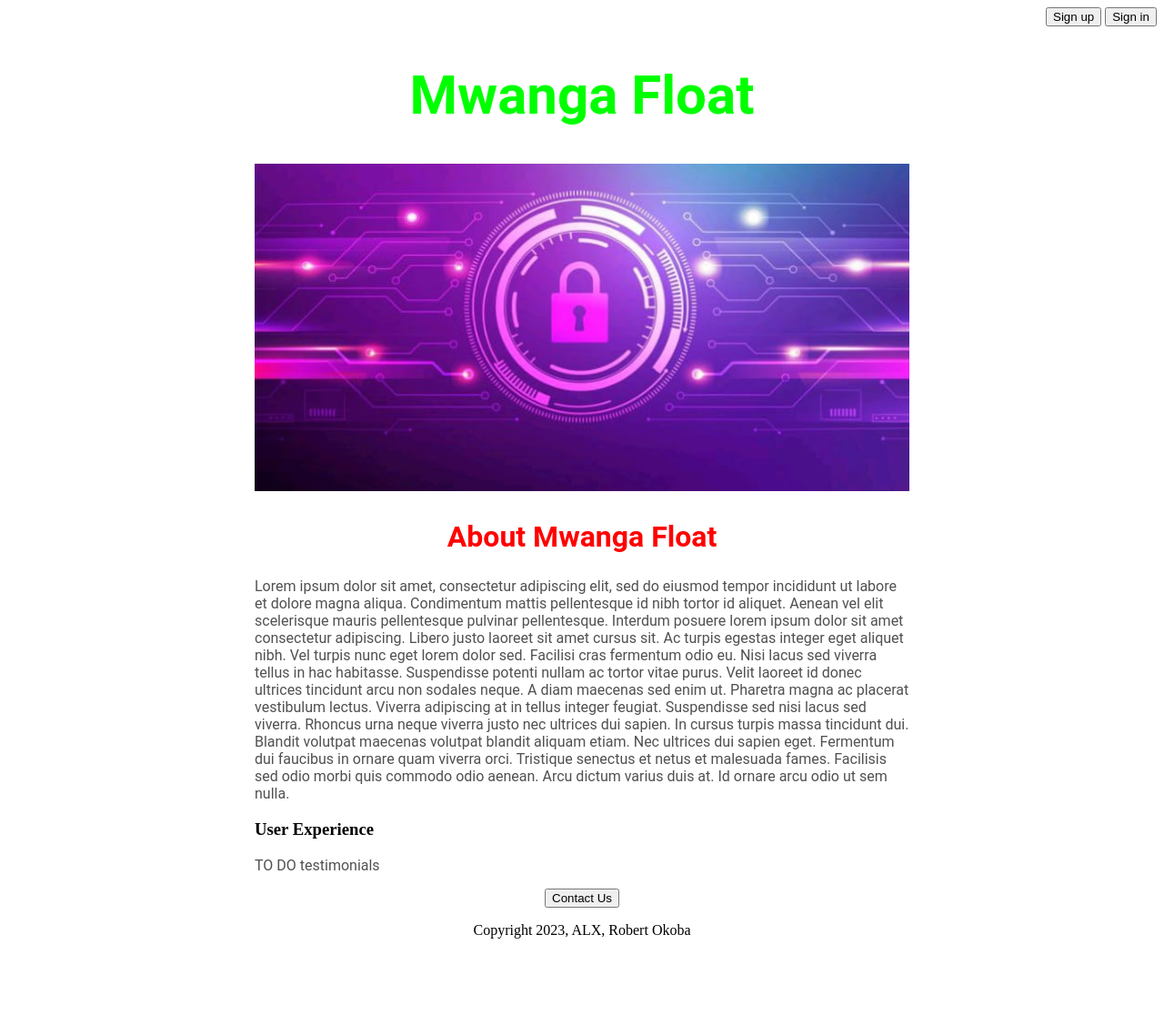
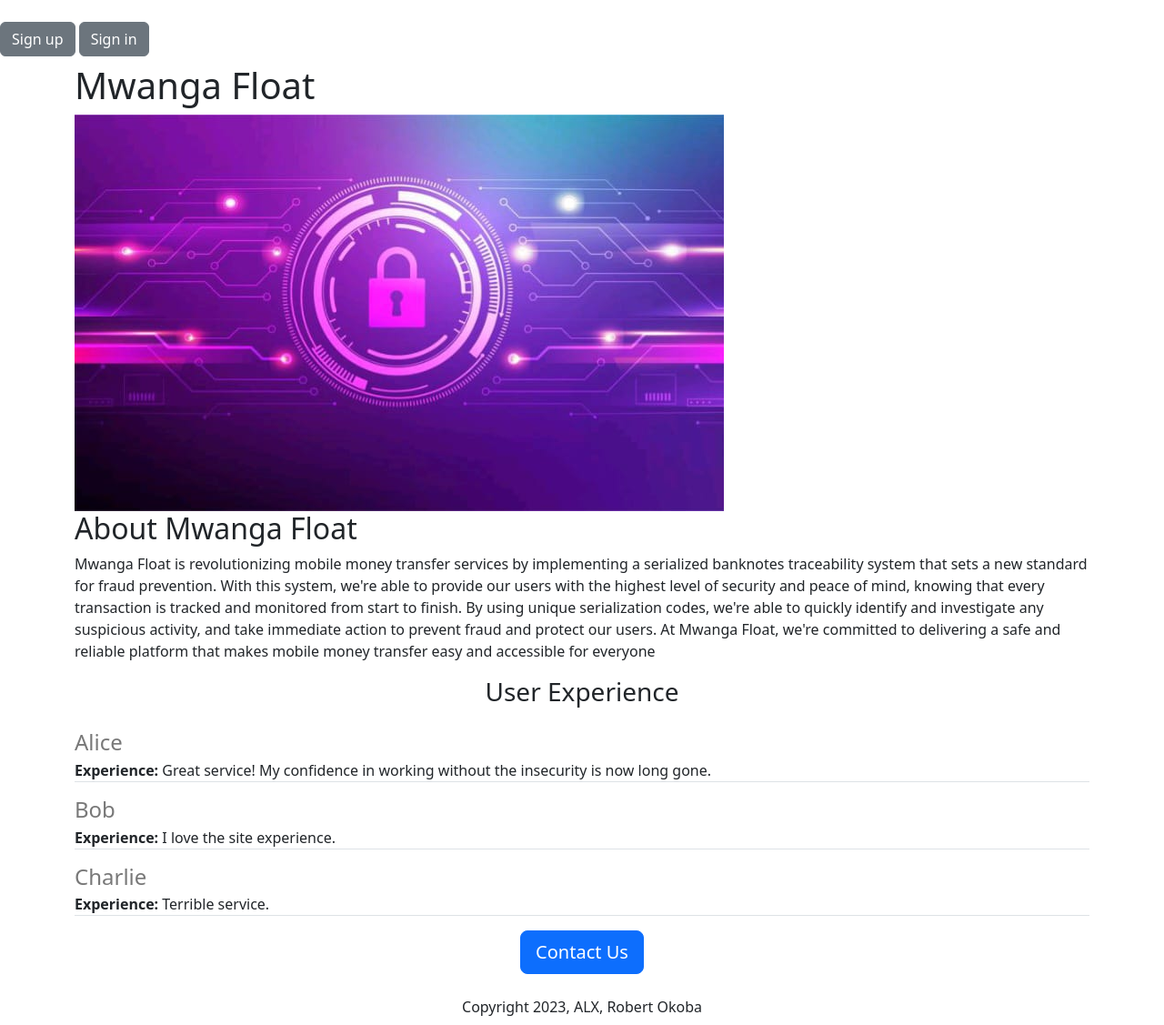
Before and after one commit to robertokoba7/portfolio-project, a Flask app: page / in a window 1280 px wide. Shown: the whole page at 91% size. Before the commit the page ends 1032 px from the top, so only its background shows below. Run offline with Flask 2, Linux system fonts and the light colour scheme.

Commit message:
Added dynamic data and API route

```diff
--- a/app.py
+++ b/app.py
@@ -2,9 +2,29 @@
 
 app = Flask(__name__)
 
+# Define a list of user dictionaries with some initial data
+USERS = [
+    {
+      'name': 'Alice',
+      'experience':'Great service! My confidence in working without the insecurity is now long gone.'
+    },
+    {
+      'name': 'Bob',
+      'experience': 'I love the site experience.',
+    },
+    {
+       'name': 'Charlie', 'experience': 'Terrible service.'
+    }
+]
+
 @app.route("/")
 def MwangaFloat():
-  return render_template('home.html')
+  return render_template('home.html',
+                              user_experience=USERS)
+
+@app.route("/api/user_experience")
+def user_experience():
+  return jsonify(USERS)
 
 if __name__ == "__main__":
   app.run(host='0.0.0.0', debug=True)
--- a/templates/home.html
+++ b/templates/home.html
@@ -2,58 +2,44 @@
 <html>
   <head>
     <title>MwangaFloat</title>
-    <div style="text-align: right;">
-     <button>Sign up</button>  <button>Sign in</button>
-    </div>
+    <meta charset="utf-8">
+    <meta name="viewport" content="width=device-width, initial-scale=1">
+    <link href="https://cdn.jsdelivr.net/npm/bootstrap@5.3.0-alpha1/dist/css/bootstrap.min.css" rel="stylesheet" integrity="sha384-GLhlTQ8iRABdZLl6O3oVMWSktQOp6b7In1Zl3/Jr59b6EGGoI1aFkw7cmDA6j6gD" crossorigin="anonymous">
       <style>
-      h1 {
-        font-size: 60px;
-        font-family: Roboto;
-        font-weight: bold;
-        color: rgb(0, 255, 0);
-        text-align: center;
-      }
-
-      #mwangafloat {
+        #Bg {
+          height: 420px;
           width: 100%;
-        height: 360px;
           object-fit: cover;
-        fond-weight: normal;
-      }
-
-      h2 {
-        font-family: Roboto;
-        font-size: 32px;
-        color: rgb(255, 0, 0);
-        text-align: center;
-      }
-
-      .bodytext {
-        font-family: Roboto;
-        color: rgb(80, 80, 80);
-      }
-
-      #container {
-        max-width: 720px;
-        margin: 0 auto 0 auto;
         }
       </style>
     </head>
+    <button class="btn btn-secondary mt-4 mb-2">Sign up</button>  <button class="btn btn-secondary mt-4 mb-2">Sign in</button>
     <body>
-    <div id="container">
+      <div class="container">
         <h1>Mwanga Float</h1>
-      <img id="mwangafloat" src="https://portfolio-project-1.bobokobase.repl.co/static/Bg.jpg">
+        <img class="img-fluid" id="mwangafloat" src="https://portfolio-project-1.bobokobase.repl.co/static/Bg.jpg">
         <h2>About Mwanga Float</h2>
-      <p class="bodytext">
-        Lorem ipsum dolor sit amet, consectetur adipiscing elit, sed do eiusmod tempor incididunt ut labore et dolore magna aliqua. Condimentum mattis pellentesque id nibh tortor id aliquet. Aenean vel elit scelerisque mauris pellentesque pulvinar pellentesque. Interdum posuere lorem ipsum dolor sit amet consectetur adipiscing. Libero justo laoreet sit amet cursus sit. Ac turpis egestas integer eget aliquet nibh. Vel turpis nunc eget lorem dolor sed. Facilisi cras fermentum odio eu. Nisi lacus sed viverra tellus in hac habitasse. Suspendisse potenti nullam ac tortor vitae purus.
-
-  Velit laoreet id donec ultrices tincidunt arcu non sodales neque. A diam maecenas sed enim ut. Pharetra magna ac placerat vestibulum lectus. Viverra adipiscing at in tellus integer feugiat. Suspendisse sed nisi lacus sed viverra. Rhoncus urna neque viverra justo nec ultrices dui sapien. In cursus turpis massa tincidunt dui. Blandit volutpat maecenas volutpat blandit aliquam etiam. Nec ultrices dui sapien eget. Fermentum dui faucibus in ornare quam viverra orci. Tristique senectus et netus et malesuada fames. Facilisis sed odio morbi quis commodo odio aenean. Arcu dictum varius duis at. Id ornare arcu odio ut sem nulla.
+        <p>
+          Mwanga Float is revolutionizing mobile money transfer services by implementing a serialized banknotes traceability system that sets a new standard for fraud prevention. With this system, we're able to provide our users with the highest level of security and peace of mind, knowing that every transaction is tracked and monitored from start to finish.
+          By using unique serialization codes, we're able to quickly identify and investigate any suspicious activity, and take immediate action to prevent fraud and protect our users. At Mwanga Float, we're committed to delivering a safe and reliable platform that makes mobile money transfer easy and accessible for everyone
         </p>
-      <h3>User Experience</h3>
-      <p class="bodytext">TO DO testimonials</p>
+        <h3 class="text-center mt-2 mb-4">User Experience</h3>
+        <div>
+          {% for user in user_experience%}
+            <div class="border-bottom" style="margin-bottom:16px;">
+              <h4
+                style="color: rgb(120, 120, 120); margin-bottom:4px;">
+                {{user['name']}}
+              </h4>
+              <div>
+                <b>Experience:</b> {{user['experience']}}
+              </div>
+            </div>
+          {% endfor %}
+        </div>
         <div style="text-align: center;">
-      <button>Contact Us</button>
-        <p>Copyright 2023, ALX, Robert Okoba</p>
+        <button class="btn btn-primary btn-lg">Contact Us</button>
+          <p class="mt-4 mb-2">Copyright 2023, ALX, Robert Okoba</p>
         </div>
       </body>
       </div>
```
Lines whose indentation alone changed are shown as unchanged.
